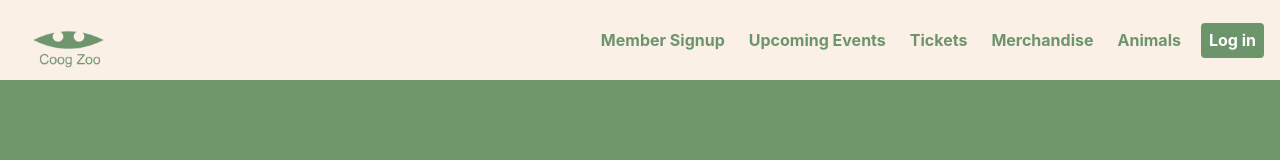
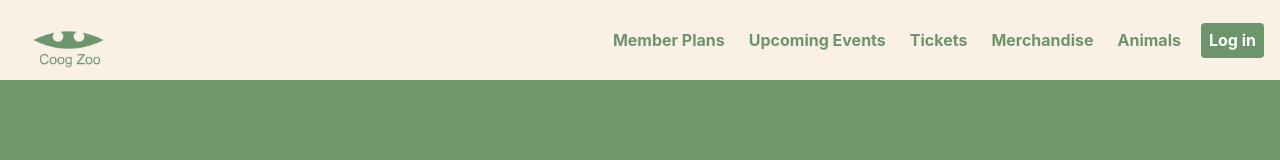
Before and after one commit to Trevor-04/team-9-project-3380, a React (Create React App) app in the folder frontend/: page /login in a window 1280 px wide. Shown: the top 160 px of the page. Built offline with nearby package versions, Linux system fonts and the light colour scheme.

Commit message:
slight changes

```diff
--- a/frontend/src/components/navbar.jsx
+++ b/frontend/src/components/navbar.jsx
@@ -13,7 +13,7 @@ export default function Navbar() {
       <div className="flex items-center">
       <Link to="MemSignup">
           <button className="text-[#165e229e] font-bold hover:text-green-900 ml-4 p-1">
-            Member Signup
+            Member Plans
           </button>
         </Link>
 
```
Also changed, not shown: frontend/src/components/login.jsx (+0 -9 lines).
